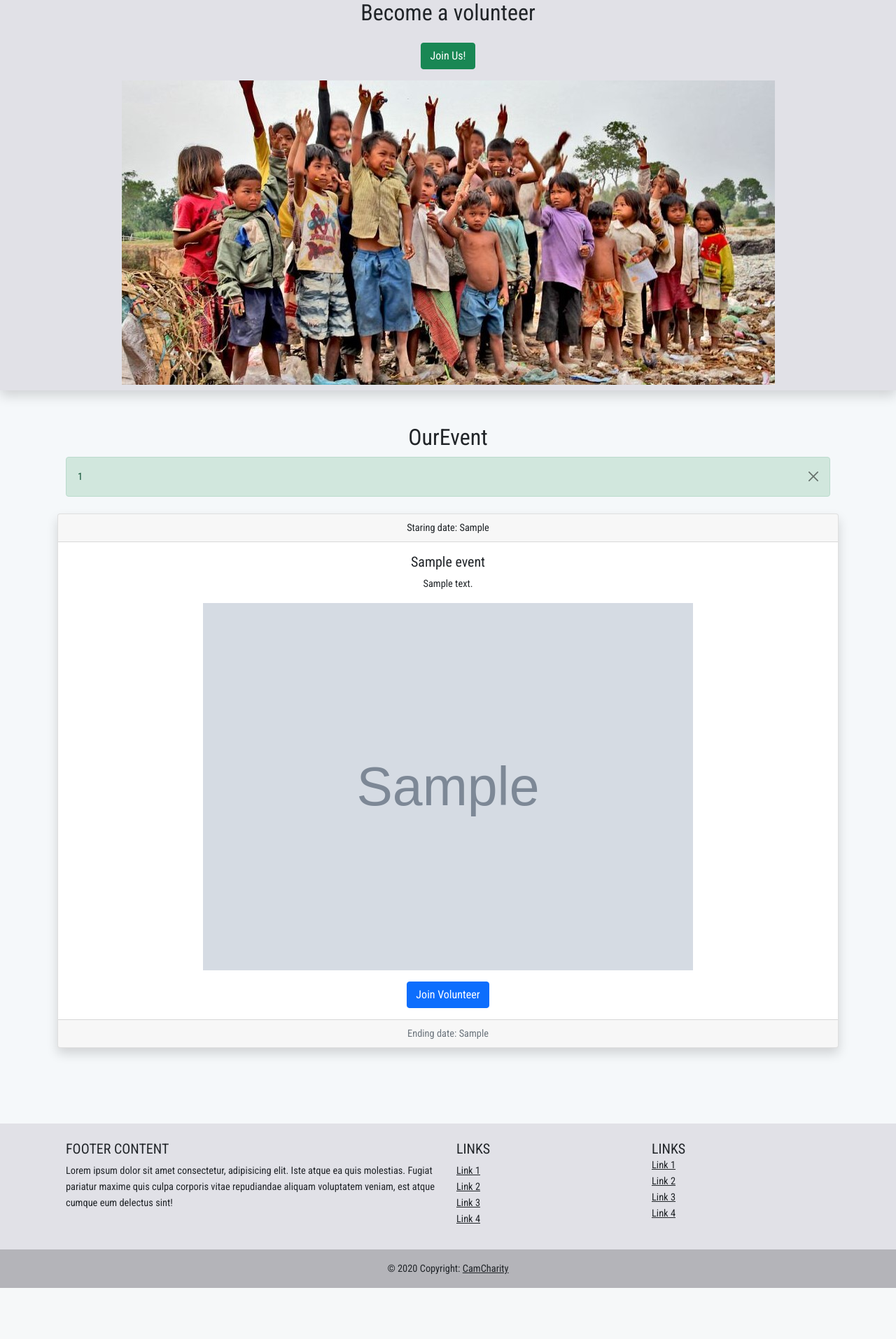
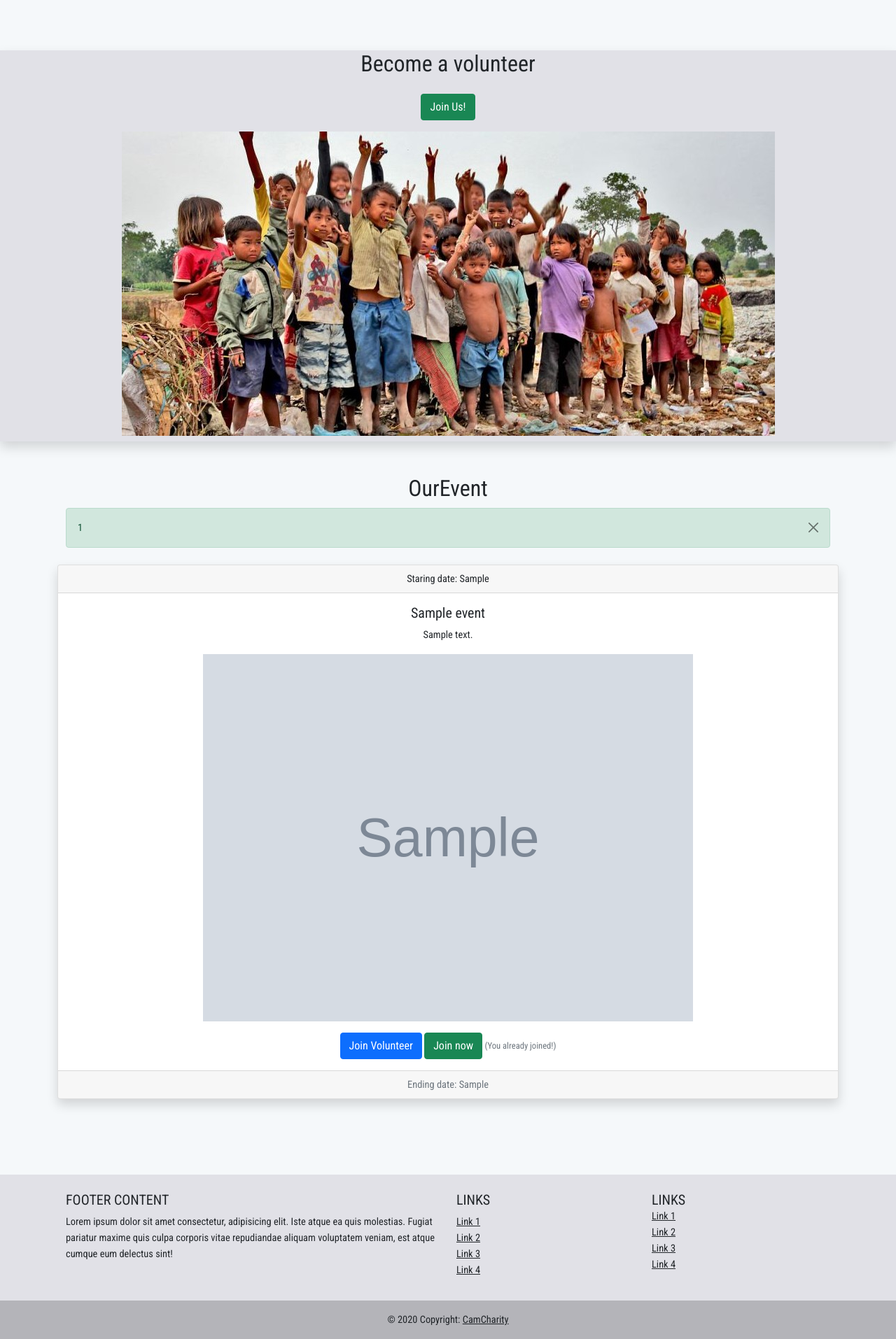
Before and after one commit to Sivcheu/real, a Laravel app: page /home in a window 1280 px wide. Shown: the part 1037-2951 px from the top of the page at 70% size. Before the commit the page ends 2878 px from the top, so only its background shows below. Run offline with Laravel 8, Linux system fonts and the light colour scheme; a user stored in the database is signed in; tables that the repository leaves empty hold one stand-in row (values such as "Sample post"); grey boxes marked "Sample" are stand-in pictures.

Commit message:
event has user 100%

```diff
--- a/app/Http/Controllers/DonationController.php
+++ b/app/Http/Controllers/DonationController.php
@@ -52,6 +52,7 @@
             ->join('users', 'donations.user_id', 'users.id')
             ->join('orgs', 'donations.org_id', 'orgs.id')
             ->select('donations.id', 'users.lastname', 'donations.amount', 'orgs.name')
+            ->orderBy('org_id')
             ->get();
         return view('donation.index', compact('donors'));
     }
--- a/app/Http/Controllers/UserController.php
+++ b/app/Http/Controllers/UserController.php
@@ -23,7 +23,7 @@
             return "Username and password in wrong";
         } else {
             $request->session()->put('user', $user);
-            return redirect('/home');
+            return redirect('/home')->with('login','You are login !');
         }
     }
 
@@ -46,8 +46,10 @@
         $user->email = $request->email;
         $user->password = Hash::make($request->password);
         $user->save();
+        // $user (Save All)
+        // $user->id (Save Id)
         $request->session()->put('user', $user);
-        return redirect('/home');
+        return redirect('/home')->with('register','You have successfully register!');
     }
 
     public function logout()
--- /dev/null
+++ b/resources/views/components/event_card.blade.php
@@ -0,0 +1,32 @@
+<div class="d-flex justify-content-center">
+    <div class="card text-center shadow mt-2 mb-2" style="width: 1160px; height: fit-content">
+        <div class="card-header">
+            Staring date: {{$event->start}}
+        </div>
+        <div class="card-body">
+            <h5>
+                {{$event->title}}
+            </h5>
+            <p class="card-text cs-p">
+                {{$event->description}}
+            </p>
+            <img style="width: 700px " src="{{asset('image/'.$event->image)}}" alt="">
+        </div>
+        <div class="text-center mb-3">
+            <a href="/volForm/{{$event->id}}" class="btn btn-primary">Join Volunteer</a>
+            <form action="/test" method="POST" class="d-inline">
+                @csrf
+                <input type="hidden" name="event_id" value={{$event->id}}>
+                <button type="submit" class="btn btn-success">
+                    Join now
+                </button>
+            </form>
+            @if (session('user') && $event->isJoin(session('user')->id))
+                <small class="text-muted">(You already joined!)</small>
+            @endif
+        </div>
+        <div class="card-footer text-muted">
+            Ending date: {{$event->end}}
+        </div>
+    </div>
+</div>
--- a/resources/views/home/home.blade.php
+++ b/resources/views/home/home.blade.php
@@ -1,7 +1,15 @@
 @extends('layouts.wrapper')
 @section('intro')
-
-
+    <div class="container">
+        @if(\Illuminate\Support\Facades\Session::has('register'))
+            <div class="container">
+                <div class="alert alert-success alert-dismissible fade show" role="alert">
+                    {{\Illuminate\Support\Facades\Session::get('register')}}
+                    <button type="button" class="btn-close" data-bs-dismiss="alert" aria-label="Close"></button>
+                </div>
+            </div>
+        @endif
+    </div>
     <section id="intro">
         <div class="welcome">
             <div class="row p-5">
@@ -81,39 +89,16 @@
                 </div>
             </div>
         @endif
-        @foreach($events as $event)
-            <div class="d-flex justify-content-center">
-                <div class="card text-center shadow mt-2 mb-2" style="width: 1160px; height: fit-content">
-                    <div class="card-header">
-                        Staring date: {{$event->start}}
-                    </div>
-                    <div class="card-body">
-                        <h5>
-                            {{$event->title}}
-                        </h5>
-                        <p class="card-text cs-p">
-                            {{$event->description}}
-                        </p>
-                        <img style="width: 700px "
-                             src="{{asset('image/'.$event->image)}}" alt="">
-                    </div>
-                    <div class="text-center mb-3">
-                        <a href="/volForm/{{$event->id}}" class="btn btn-primary">Join Volunteer</a>
-                        @if(!\Illuminate\Support\Facades\Session::has('joined'))
-                            <form action="/test" method="POST" class="d-inline">
-                                @csrf
-                                <input type="hidden" name="event_id" value={{$event->id}}>
-                                <button type="submit" class="btn btn-success">
-                                    Join now
-                                </button>
-                            </form>
-                        @endif
-                    </div>
-                    <div class="card-footer text-muted">
-                        Ending date: {{$event->end}}
-                    </div>
+        @if(\Illuminate\Support\Facades\Session::has('fail'))
+            <div class="container">
+                <div class="alert alert-danger alert-dismissible fade show" role="alert">
+                    {{\Illuminate\Support\Facades\Session::get('fail')}}
+                    <button type="button" class="btn-close" data-bs-dismiss="alert" aria-label="Close"></button>
                 </div>
             </div>
+        @endif
+        @foreach($events as $event)
+            @include('components.event_card')
         @endforeach
     </section>
 @endsection
--- a/routes/web.php
+++ b/routes/web.php
@@ -38,7 +38,7 @@
 Route::get('/event-delete/{id}', [\App\Http\Controllers\EventController::class, 'destroy']);
 Route::get('/userJoinEvent',[\App\Http\Controllers\EventHasUserController::class,'userJoinEvent']);
 
-Route::post('/test',[\App\Http\Controllers\EventHasUserController::class,'join']);
+Route::post('/test',[\App\Http\Controllers\EventHasUserController::class,'join'])->middleware("userAuth");
 //for user
 Route::get('/event',[\App\Http\Controllers\EventController::class,'indexForUser']);
 
```
Also changed, not shown: app/Http/Controllers/EventHasUserController.php (+9 -2 lines), resources/views/home/event.blade.php (+1 -31 lines), resources/views/layouts/wrapper.blade.php (+13 -2 lines), resources/views/user/login.blade.php (+8 -0 lines).
